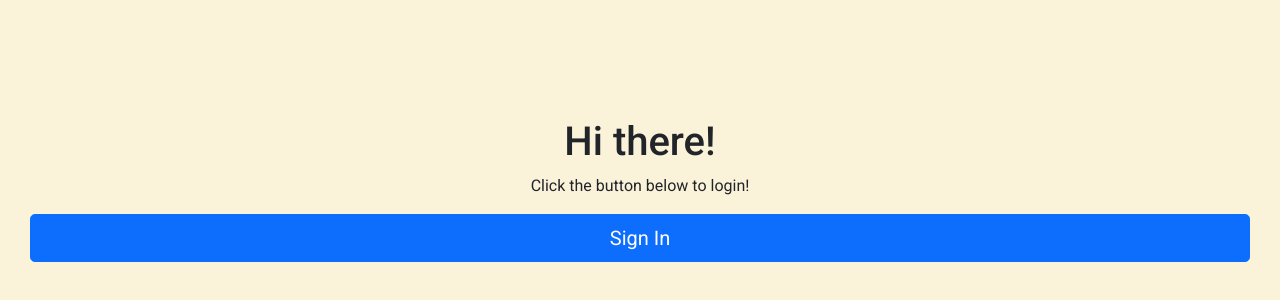
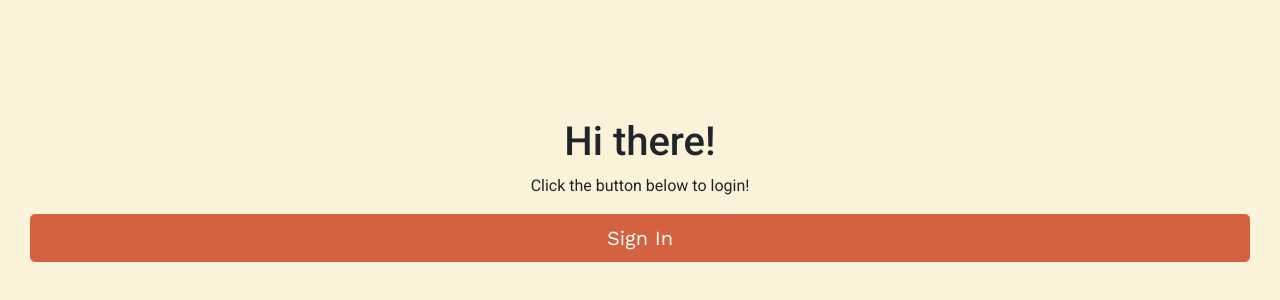
Before and after one commit to WhitleyBeers/Bookmarked-Client, a Next.js app: page / in a window 1280 px wide. Shown: the part 130-430 px from the top of the page. Built offline with nearby package versions, Linux system fonts and the light colour scheme; no server answers.

Commit message:
working on styling buttons

```diff
--- a/components/ReviewForm.js
+++ b/components/ReviewForm.js
@@ -98,11 +98,11 @@ export default function ReviewForm({ obj, onUpdate }) {
                 required
               >
                 <option value="">Select your rating:</option>
-                <option value={1}>1</option>
-                <option value={2}>2</option>
-                <option value={3}>3</option>
-                <option value={4}>4</option>
-                <option value={5}>5</option>
+                <option value={1}>&#9733;</option>
+                <option value={2}>&#9733;&#9733;</option>
+                <option value={3}>&#9733;&#9733;&#9733;</option>
+                <option value={4}>&#9733;&#9733;&#9733;&#9733;</option>
+                <option value={5}>&#9733;&#9733;&#9733;&#9733;&#9733;</option>
               </Form.Select>
             </Form.Group>
 
--- a/styles/globals.css
+++ b/styles/globals.css
@@ -1,6 +1,6 @@
 @import 'bootstrap/dist/css/bootstrap.css';
 @import url("https://fonts.googleapis.com/css2?family=Roboto:wght@300;400;500;700&display=swap");
-@import url('https://fonts.googleapis.com/css2?family=Bitter:wght@300&display=swap');
+@import url('https://fonts.googleapis.com/css2?family=Work+Sans&display=swap');
 @import url('https://fonts.googleapis.com/css2?family=Bitter:wght@300&display=swap');
 
 html,
@@ -62,3 +62,20 @@ body {
   overflow: hidden;
   display: -webkit-box; -webkit-line-clamp: 4; -webkit-box-orient: vertical;
  }
+
+ .btn-primary {
+  background-color:#D46240;
+  border-color: #D46240;
+  color: #ffffff;
+  font-family: Work Sans;
+  &:hover,
+  &:focus,
+  &:active,
+  &:active:focus,
+  &:focus-visible {
+    background-color: #ffffff !important;
+    border-color: #D46240 !important;
+    color: #D46240 !important;
+    box-shadow: none;
+  }
+ }
```
